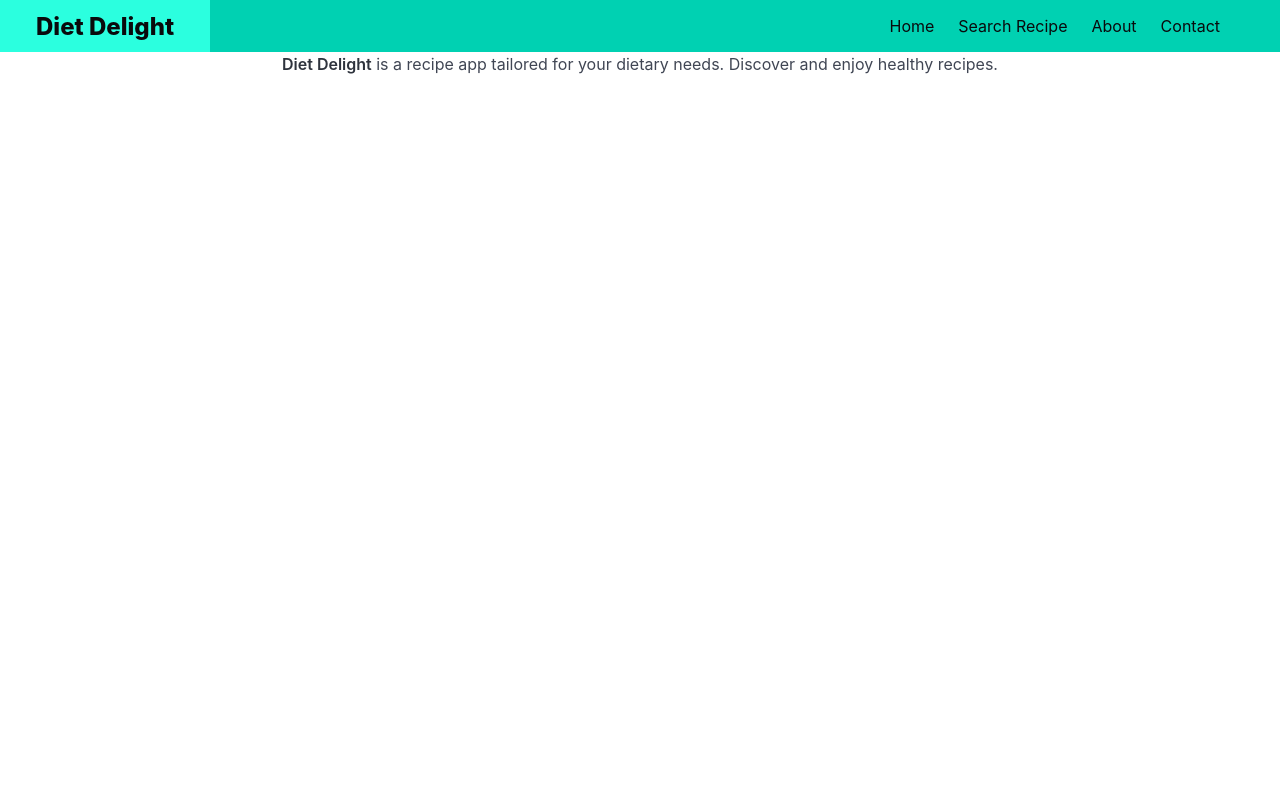
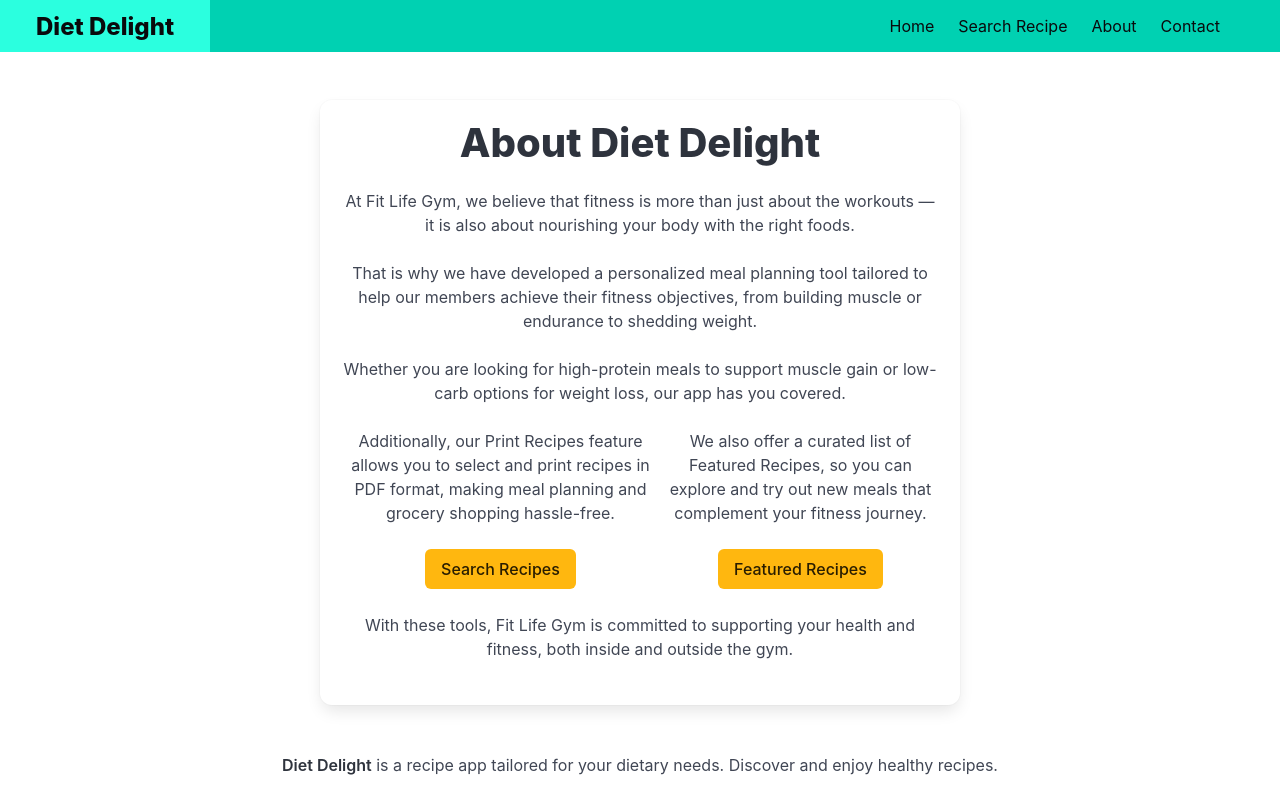
Before and after one commit to jmcaluyafuentes/diet-delight-frontend, a React (Vite) app: page /about in a window 1280 px wide. Built offline with nearby package versions, Linux system fonts and the light colour scheme.

Commit message:
added basic about and contact page

```diff
--- /dev/null
+++ b/src/App.css
@@ -0,0 +1,3 @@
+html {
+    scroll-behavior: smooth;
+  }
--- a/src/App.jsx
+++ b/src/App.jsx
@@ -5,6 +5,9 @@ import DietarySelection from './pages/DietarySelection';
 import PrintRecipes from './pages/PrintPreview.jsx';
 import NavBar from './components/NavBar.jsx';
 import Footer from './components/Footer.jsx';
+import About from './pages/About.jsx';
+import Contact from './pages/Contact.jsx';
+import './App.css';
 
 const App = () => {
     return (
@@ -14,6 +17,8 @@ const App = () => {
                 <Route path="/" element={<Home />} />
                 <Route path="/search" element={<DietarySelection />} />
                 <Route path="/print" element={<PrintRecipes />} />
+                <Route path="/about" element={<About />} />
+                <Route path="/contact" element={<Contact />} />
             </Routes>
             <Footer />
         </div>
--- /dev/null
+++ b/src/pages/About.jsx
@@ -0,0 +1,43 @@
+import React from 'react';
+import { Link } from 'react-router-dom';
+
+const About = () => {
+
+    return (
+        <main className="section is-flex is-align-item-center is-justify-content-center">
+            <div className="box" style={{maxWidth: "50vw"}}>
+                <h1 className="title is-2 has-text-centered">About Diet Delight</h1>
+                <div className="has-text-centered">
+
+                    <p className="mb-5">At Fit Life Gym, we believe that fitness is more than just about the workouts — it is also about nourishing your body with the right foods. </p>
+                    <p className="mb-5">That is why we have developed a personalized meal planning tool tailored to help our members achieve their fitness objectives, from building muscle or endurance to shedding weight.</p>
+                    <p className="mb-5">Whether you are looking for high-protein meals to support muscle gain or low-carb options for weight loss, our app has you covered.</p>
+
+
+
+                </div>
+                <div className="is-flex has-text-centered mt-5 mb-5">
+                    <div>
+                        <p>Additionally, our Print Recipes feature allows you to select and print recipes in PDF format, making meal planning and grocery shopping hassle-free. </p>
+                        <Link to="/search" className="button is-warning mt-5">
+                        Search Recipes
+                        </Link>
+                    </div>
+                    <div>
+                        <p>We also offer a curated list of Featured Recipes, so you can explore and try out new meals that complement your fitness journey.</p>
+                        <Link to="/#featuredrecipes" className="button is-warning mt-5">
+                        Featured Recipes
+                        </Link>
+                    </div>
+                </div>
+                <div className="mb-5">
+                    <p className="has-text-centered">With these tools, Fit Life Gym is committed to supporting your health and fitness, both inside and outside the gym.
+                    </p>
+                </div>
+
+            </div>
+        </main>
+    );
+};
+
+export default About;
--- /dev/null
+++ b/src/pages/Contact.jsx
@@ -0,0 +1,41 @@
+import React from 'react';
+import { Link } from 'react-router-dom';
+
+const Contact = () => {
+
+    return (
+        <main className="section is-flex is-align-item-center is-justify-content-center">
+            <div className="box" style={{maxWidth: "50vw"}}>
+                <h1 className="title is-2 has-text-centered">Contact </h1>
+                <div className="has-text-centered">
+
+                    <p className="mb-5">Diet Delight was created by 3 aspiring Software Developers</p>
+                </div>
+                <div className="is-flex has-text-centered mt-5 mb-5">
+                    <div className="ml-5 mr-5">
+                        <h3>John Fuentes</h3>
+                        <Link to="https://github.com/jmcaluyafuentes" className="button is-warning mt-5">
+                        Github
+                        </Link>
+                    </div>
+                    <div className="ml-5 mr-5">
+                        <h3>Branden Chiem</h3>
+                        <Link to="https://github.com/duskpeyl" className="button is-warning mt-5">
+                        Github
+                        </Link>
+                    </div>
+                    <div className="ml-5 mr-5">
+                        <h3>Hy Nguyen</h3>
+                        <Link to="https://github.com/hynguyenduc" className="button is-warning mt-5">
+                        Github
+                        </Link>
+                    </div>
+                </div>
+
+
+            </div>
+        </main>
+    );
+};
+
+export default Contact;
--- a/src/pages/Home.jsx
+++ b/src/pages/Home.jsx
@@ -9,7 +9,7 @@ const Home = () => {
                 <HeroBanner backgroundImage="https://images.unsplash.com/photo-1464454709131-ffd692591ee5?q=80&w=1752&auto=format&fit=crop&ixlib=rb-4.0.3&ixid=M3wxMjA3fDB8MHxwaG90by1wYWdlfHx8fGVufDB8fHx8fA%3D%3D" />
             </div>
 
-            <div className="featured-recipes" style={{paddingLeft: '2vw', paddingRight: '2vw', paddingBottom: '5vh'}}>
+            <div className="featured-recipes" id="featuredrecipes"style={{paddingLeft: '2vw', paddingRight: '2vw', paddingBottom: '5vh'}}>
                 <RecipeDisplay />
             </div>
         </section>
```
